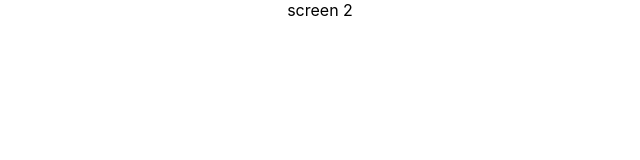
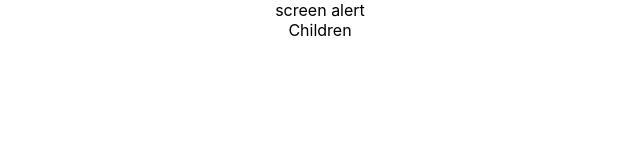
Before and after one commit to natigiat/chalap-client, a React (Create React App) app: page / in a window 1280 px wide. Shown: the top 160 px of the page, without its empty margins (320-960 px from the left). Built offline with nearby package versions, Linux system fonts and the light colour scheme.

Commit message:
screen2 -opning more compunents

```diff
--- a/src/App.js
+++ b/src/App.js
@@ -1,9 +1,13 @@
 import React from "react";
 import logo from "./logo.svg";
 import "./App.css";
-
+import Parent from "./Screen2/Parent/Parent";
 function App() {
-  return <div className="App">screen 2</div>;
+  return (
+    <div>
+      <Parent />
+    </div>
+  );
 }
 
 export default App;
--- a/src/Screen2/Alert/Alert.js
+++ b/src/Screen2/Alert/Alert.js
@@ -0,0 +1,7 @@
+import React from "react";
+
+function Alert() {
+  return <div className="App">screen alert </div>;
+}
+
+export default Alert;
--- /dev/null
+++ b/src/Screen2/Children/Children.js
@@ -0,0 +1,7 @@
+import React from "react";
+
+function Children() {
+  return <div className="App">Children</div>;
+}
+
+export default Children;
--- a/src/Screen2/Parent/Parent.js
+++ b/src/Screen2/Parent/Parent.js
@@ -0,0 +1,15 @@
+import React from "react";
+import Alert from "../Alert/Alert";
+import Children from "..//Children/Children";
+function Parent() {
+  return (
+    <div>
+      <div>
+        <Alert />
+        <Children />
+      </div>
+    </div>
+  );
+}
+
+export default Parent;
```
Also changed, not shown: src/Screen2/Children/Cildren.js (deleted), src/Screen2/Screen2.css (deleted), src/Screen2/Screen2.js (deleted).
